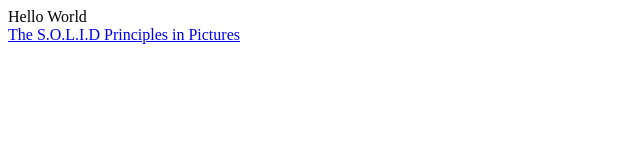
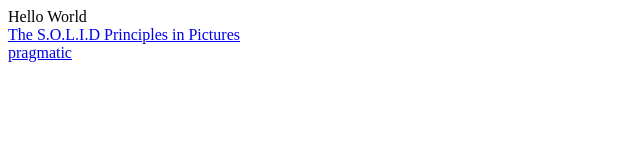
Before and after one commit to zafua/zafua.github.io, a plain HTML site: page index.html in a window 1280 px wide. Shown: the full height of the page, 0-640 px from the left. Drawn offline with Linux system fonts and the light colour scheme.

Commit message:
pragmatic

```diff
--- a/index.html
+++ b/index.html
@@ -5,3 +5,7 @@ Hello World
 <a href="https://medium.com/backticks-tildes/the-s-o-l-i-d-principles-in-pictures-b34ce2f1e898">
     The S.O.L.I.D Principles in Pictures
 </a>
+
+<br />
+
+<a href="9780135956977.epub"> pragmatic </a>
```
Also changed, not shown: 1 other file.
